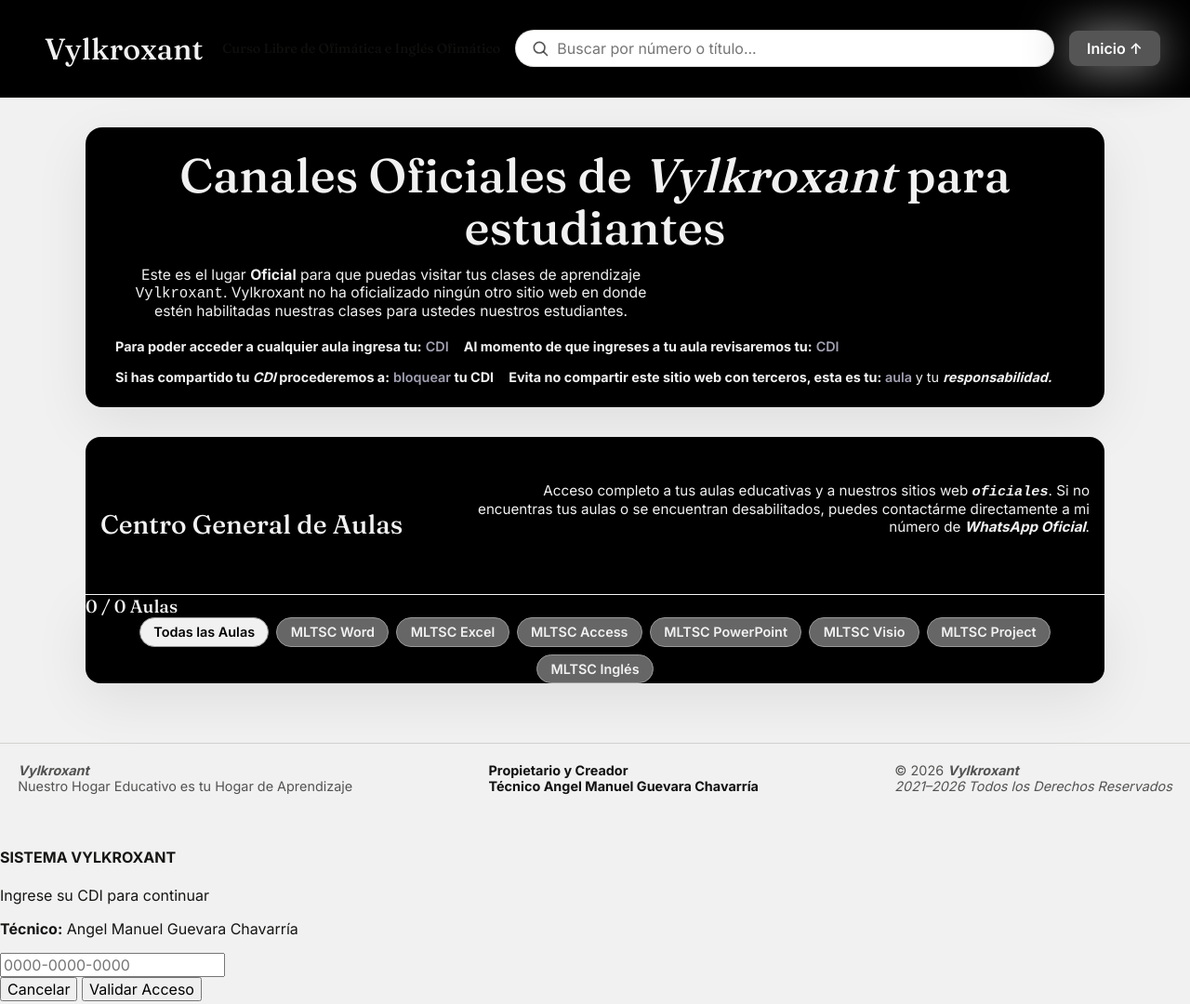
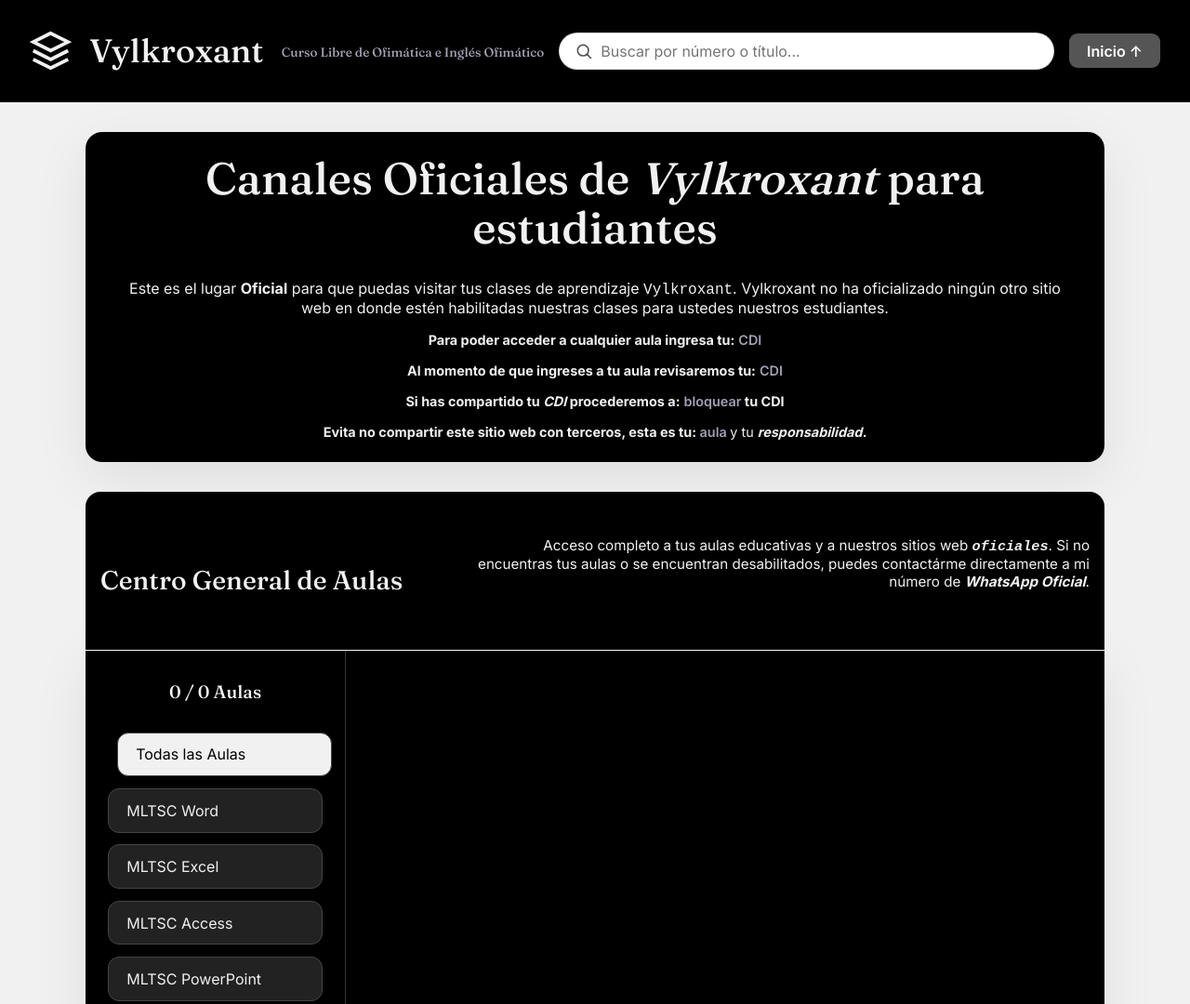
Before and after one commit to Vylkroxant/Centro-de-Enlaces-Vylkroxant, a plain HTML site: page index.html in a window 1280 px wide. Shown: the top 1080 px of the page at 93% size. Drawn offline with nearby package versions, Linux system fonts and the light colour scheme; no server answers.

Commit message:
Update style.css

```diff
--- a/style.css
+++ b/style.css
@@ -1,417 +1,73 @@
-    :root {
-      --bg: #f7f4ef;
-      --paper: #ffffff;
-      --ink: #151514;
-      --muted: rgba(21,21,20,.72);
-      --line: rgba(21,21,20,.14);
-      --brand: #0b4a3f;
-      --radius: 18px;
-      --shadow: 0 18px 60px rgba(10,10,10,.08);
-      --max: 1160px;
-      --h1: clamp(2.1rem, 4vw, 3.3rem);
-      --h2: clamp(1.35rem, 2.2vw, 1.85rem);
-      --p: clamp(.98rem, 1.1vw, 1.05rem);
-      --mono: ui-monospace, SFMono-Regular, Menlo, Monaco, Consolas, "Liberation Mono", "Courier New", monospace;
-    }
-
-    * { box-sizing: border-box; }
-    body {
-      margin: 0;
-      font-family: "Inter", system-ui, -apple-system, Segoe UI, Roboto, Helvetica, Arial, sans-serif;
-      color: var(--ink);
-      background: #f1f1f1;
-      min-height: 100vh;
-      -webkit-font-smoothing: antialiased;
-      -moz-osx-font-smoothing: grayscale;
-    }
-
-    a { color: inherit; text-decoration: none; }
-    button, input { font: inherit; }
-    ::selection { background: rgba(11,74,63,.18); }
-
-    .wrap {
-      max-width: var(--max);
-      margin: 0 auto;
-      padding: 2rem 2rem 2rem;
-    }
-
-    header {
-      position: sticky;
-      top: 0;
-      background: #000;
-      border-bottom: 1px solid var(--line);
-      z-index: 100;
-      padding: 2rem 2rem;
-      display: flex;
-      align-items: center;
-      justify-content: space-between;
-      gap: 1rem;
-      flex-wrap: wrap;
-    }
-
-    .brand {
-      display: flex;
-      align-items: center;
-      gap: 1rem;
-      font-family: "Fraunces", serif;
-      font-weight: 700;
-      font-size: 2rem;
-      color: #f1f1f1;
-      user-select: none;
-    }
-    .brand .sub {
-      font-weight: 400;
-      font-size: 0.9rem;
-      color: var(--muted);
-      margin-left: 0.3rem;
-    }
-
-    .search-field {
-      flex: 1 1 10rem;
-      max-width: 44rem;
-      display: flex;
-      align-items: center;
-      background: #fff;
-      border-radius: 999px;
-      padding: 0.5rem 1rem;
-      border: 1px solid var(--line);
-      box-shadow: 0 4px 12px rgba(0,0,0,0.05);
-    }
-    .search-field input {
-      border: none;
-      outline: none;
-      width: 100%;
-      font-size: 1rem;
-      color: var(--ink);
-      background: transparent;
-      padding-left: 0.5rem;
-    }
-    .search-field svg {
-      width: 20px;
-      height: 20px;
-      stroke: var(--muted);
-      flex-shrink: 0;
-    }
-
-    .btn {
-      background: #555;
-      color: white;
-      border: none;
-      border-radius: 9px;
-      padding: 0.55rem 1.2rem;
-      font-weight: 600;
-      cursor: pointer;
-      box-shadow: 0 1px 50px #999;
-      transition: background-color 0.3s ease;
-      user-select: none;
-    }
-    .btn:hover {
-      background: white;
-      color: var(--ink);
-    }
-    .btn:active {
-      transform: scale(0.97);
-    }
-
-    main {
-      margin-top: 1.4rem;
-    }
-
-    .hero {
-      display: flex;
-      flex-wrap: wrap;
-      gap: 1.5rem;
-      margin-bottom: 2rem;
-    }
-
-    .hero-text {
-      flex: 1 1 480px;
-      background: #000;
-      border-radius: var(--radius);
-      padding: 1.5rem 2rem;
-      box-shadow: var(--shadow);
-      color: #f1f1f1;
-      text-align: center;
-    }
-    .hero-text h2 {
-      font-family: "Fraunces", serif;
-      font-size: var(--h1);
-      margin-top: 0;
-      margin-bottom: 0.8rem;
-      line-height: 1.1;
-    }
-    .hero-text p {
-      font-size: var(--p);
-      color: #f1f1f1;
-      margin-top: 0;
-      margin-bottom: 1.2rem;
-      max-width: 60ch;
-    }
-    .hero-text .meta {
-      display: flex;
-      flex-wrap: wrap;
-      gap: 1rem;
-      font-size: 0.9rem;
-      color: #f1f1f1;
-    }
-    .hero-text .meta span {
-      font-weight: 600;
-      color: #a2a1b3;
-    }
-
-    /*.hero-art {
-      flex: 1 1 32px;
-      min-height: 220px;
-      border-radius: var(--radius);
-      box-shadow: var(--shadow);
-      position: relative;
-      font-size: 4rem;
-      text-align: center;
-      padding: 9rem;
-    }*/
-
-    .section-head {
-      margin: 0 !important;
-      text-align: right;
-      display: flex;
-      position: relative;
-      justify-content: space-between;
-      padding: 3rem 1rem;
-      background-color: #000;
-      border-top-left-radius: 1rem;
-      border-top-right-radius: 1rem;
-    }
-    .section-head h3 {
-      font-family: "Fraunces", serif;
-      font-size: var(--h2);
-      margin-bottom: 0.3rem;
-      color: #f1f1f1;
-      text-align: center;
-    }
-    .section-head p {
-      font-size: 0.95rem;
-      color: #f2f2f2;
-      margin-top: 0;
-      max-width: 70ch;
-    }
-
-    .list {
-      background: #000;
-      border-bottom-right-radius: 1rem;
-      border-bottom-left-radius: 1rem;
-      box-shadow: var(--shadow);
-      border-top: 1px solid #f5f5f5;
-      overflow: hidden;
-    }
-
-    .list-toolbar {
-      display: flex;
-      justify-content: space-evenly;
-      align-items: center;
-      padding: 1rem 1rem;
-      border-bottom: 1px solid #f5f5f5;
-      flex-wrap: wrap;
-      gap: 1rem;
-    }
-
-    .stats {
-      font-family: "Fraunces", serif;
-      font-size: 1.2rem;
-      color: #f5f5f5;
-      font-weight: bold;
-    }
-
-    .chips {
-      display: flex;
-      gap: 0.5rem;
-      flex-wrap: wrap;
-      justify-content: center;
-    }
-    .chip {
-      background: #666;
-      border: 1px solid #999;
-      border-radius: 999px;
-      padding: 0.4rem 0.9rem;
-      font-size: 0.9rem;
-      font-weight: 600;
-      cursor: pointer;
-      user-select: none;
-      color: #f1f1f1;
-      transition: background-color 0.3s ease, border-color 0.3s ease;
-    }
-    .chip[aria-pressed="true"] {
-      background: #f1f1f1;
-      color: #000;
-      border-color: #999;
-    }
-    .chip:hover {
-      background: #111;
-      color: #f1f1f1;
-    }
-
-    .topics {
-      max-height: 600px;
-      overflow-y: auto;
-    }
-
-    .topic {
-      display: grid;
-      grid-template-columns: 60px 1fr 1fr;
-      gap: 1rem;
-      padding: 0.9rem 1rem;
-      border-bottom: 1px solid #555;
-      align-items: center;
-    }
-    .topic:last-child {
-      border-bottom: none;
-    }
-
-    .no {
-      font-family: var(--mono);
-      font-weight: 700;
-      font-size: 1rem;
-      color: #999;
-      user-select: none;
-    }
-
-    .title strong {
-      font-size: 1rem;
-      color: #f1f1f1;
-      display: block;
-      margin-bottom: 0.15rem;
-    }
-    .title span {
-      font-size: 0.9rem;
-      color: #888;
-      display: block;
-    }
-
-    .actions {
-      display: flex;
-      gap: 0.6rem;
-      justify-content: flex-end;
-      flex-wrap: wrap;
-    }
-
-    .link {
-      display: flex;
-      align-items: center;
-      gap: 0.4rem;
-      padding: 0.4rem 0.7rem;
-      border-radius: 12px;
-      border: 1px solid #999;
-      background: #777;
-      font-family: var(--mono);
-      font-size: 0.85rem;
-      color: #111;
-      cursor: pointer;
-      user-select: text;
-      max-width: 180px;
-      overflow: hidden;
-      text-overflow: ellipsis;
-      white-space: nowrap;
-      text-decoration: none;
-      transition: background-color 0.3s ease, border-color 0.3s ease;
-    }
-    .link:hover {
-      background: #f1f1f1;
-      border-color: #999;
-    }
-    .link svg {
-      width: 18px;
-      height: 18px;
-      stroke: var(--brand);
-      flex-shrink: 0;
-    }
-
-    .copy {
-      background: #555;
-      border: 1px solid #999;
-      border-radius: 12px;
-      padding: 0.4rem 0.7rem;
-      font-size: 0.85rem;
-      font-weight: 600;
-      color: #f1f1f1;
-      cursor: pointer;
-      user-select: none;
-      display: flex;
-      align-items: center;
-      gap: 0.3rem;
-      transition: background-color 0.3s ease, border-color 0.3s ease;
-    }
-    .copy:hover {
-      background: #111;
-      color: white;
-      border-color: #999;
-    }
-    .copy svg {
-      width: 18px;
-      height: 18px;
-      stroke: currentColor;
-    }
-
-    footer {
-      margin-top: 2rem;
-      padding: 1.2rem 1.2rem 2.3rem;
-      border-top: 1px solid var(--line);
-      color: var(--muted);
-      font-size: 0.9rem;
-      display: flex;
-      justify-content: space-between;
-      flex-wrap: wrap;
-      gap: 1rem;
-    }
-    footer .owner {
-      font-weight: 700;
-      color: #111;
-    }
-
-    @media (max-width: 920px) {
-      .hero {
-        flex-direction: column;
-      }
-      .hero-art {
-        min-height: 180px;
-      }
-      .topic {
-        grid-template-columns: 50px 1fr 1fr;
-      }
-      .link {
-        max-width: 140px;
-      }
-    }
-    @media (max-width: 520px) {
-      header {
-        justify-content: center;
-        gap: 0.8rem;
-      }
-      .search-field {
-        max-width: 100%;
-      }
-      .topic {
-        grid-template-columns: 40px 1fr 1fr;
-        padding: 0.7rem 0.8rem;
-      }
-      .link {
-        max-width: 100px;
-        font-size: 0.8rem;
-      }
-      .copy {
-        font-size: 0.8rem;
-        padding: 0.3rem 0.6rem;
-      }
-    }
-
-    .topics::-webkit-scrollbar {
-  width: 10px;
-}
-
-.topics::-webkit-scrollbar-track {
-  background: #000;
-  border-radius: 12px;
-}
-
-.topics::-webkit-scrollbar-thumb {
-  background-color: #555;
-  border-radius: 12px;
-}
+:root {--bg: #f7f4ef;--paper: #ffffff;--ink: #151514;--muted: rgba(21,21,20,.72);--line: rgba(21,21,20,.14);--brand: #0b4a3f;--radius: 18px;--shadow: 0 18px 60px rgba(10,10,10,.08);--max: 1160px;--h1: clamp(2.1rem, 4vw, 3.3rem);--h2: clamp(1.35rem, 2.2vw, 1.85rem);--p: clamp(.98rem, 1.1vw, 1.05rem);--mono: ui-monospace, SFMono-Regular, Menlo, Monaco, Consolas, "Liberation Mono", "Courier New", monospace;}
+* { box-sizing: border-box; }
+body {margin: 0;font-family: "Inter", system-ui, -apple-system, Segoe UI, Roboto, Helvetica, Arial, sans-serif;color: var(--ink);background: #f1f1f1;min-height: 100vh;-webkit-font-smoothing: antialiased;-moz-osx-font-smoothing: grayscale;}
+a { color: inherit; text-decoration: none; }
+button, input { font: inherit; }
+::selection { background: rgba(11,74,63,.18); }
+.wrap {max-width: var(--max);margin: 0 auto;padding: 2rem 2rem 2rem;}
+header {position: sticky;top: 0;background: #000;border-bottom: 1px solid var(--line);z-index: 100;padding: 2rem 2rem;display: flex;align-items: center;justify-content: space-between;gap: 1rem;flex-wrap: wrap;}
+.brand {display: flex;align-items: center;gap: 1.2rem;font-family: "Fraunces", serif;font-weight: 700;font-size: 2.2rem;color: #f1f1f1;user-select: none;}
+.brand-icon-wrapper {width: 45px;height: 45px;background: none;border-radius: 12px;display: flex;align-items: center;justify-content: center;flex-shrink: 0;transition: transform 0.3s ease;}
+.brand .sub {display: block;font-weight: 400;font-size: 0.85rem;color: #a2a1b3;margin-top: 0.2rem;line-height: 1.2;}
+.search-field {flex: 1 1 10rem;max-width: 44rem;display: flex;align-items: center;background: #fff;border-radius: 999px;padding: 0.5rem 1rem;border: 1px solid var(--line);box-shadow: 0 4px 12px rgba(0,0,0,0.05);}
+.search-field input {border: none;outline: none;width: 100%;font-size: 1rem;color: var(--ink);background: transparent;padding-left: 0.5rem;}
+.search-field svg {width: 20px;height: 20px;stroke: var(--muted);flex-shrink: 0;}
+.btn {background: #555;color: white;border: none;border-radius: 9px;padding: 0.55rem 1.2rem;font-weight: 600;cursor: pointer;transition: background-color 0.3s ease;user-select: none;}
+.btn:hover {background: white;color: var(--ink);}
+.btn:active {transform: scale(0.97);}
+main {margin-top: 1.4rem;}
+.hero {display: flex;flex-wrap: wrap;gap: 1.5rem;margin-bottom: 2rem;}
+.hero-text {flex: 1 1 480px;background: #000;border-radius: var(--radius);padding: 1.5rem 2rem;box-shadow: var(--shadow);color: #f1f1f1;display: flex;flex-direction: column;}
+.hero-text h2 {text-align: center;font-family: "Fraunces", serif;font-size: 3rem;margin-top: 0;margin-bottom: 0.8rem;line-height: 1.1;}
+.hero-text p {text-align: center;font-size: 1rem;color: #f1f1f1;}
+.hero-text .meta {display: grid;flex-direction: column;justify-items: center;gap: 1rem;font-size: 0.9rem;color: #f1f1f1;}
+.hero-text .meta span {font-weight: 600;color: #a2a1b3;}
+/*.hero-art {flex: 1 1 32px;min-height: 220px;border-radius: var(--radius);box-shadow: var(--shadow);position: relative;font-size: 4rem;text-align: center;padding: 9rem;}*/
+.section-head {margin: 0 !important;text-align: right;display: flex;position: relative;justify-content: space-between;padding: 3rem 1rem;background-color: #000;border-top-left-radius: 1rem;border-top-right-radius: 1rem;}
+.section-head h3 {font-family: "Fraunces", serif;font-size: var(--h2);margin-bottom: 0.3rem;color: #f1f1f1;text-align: center;}
+.section-head p {font-size: 0.95rem;color: #f2f2f2;margin-top: 0;max-width: 70ch;}
+.list {background: #000;border-bottom-right-radius: 1rem;border-bottom-left-radius: 1rem;box-shadow: var(--shadow);border-top: 1px solid #f5f5f5;overflow: hidden;}
+.list-container {display: grid;grid-template-columns: 280px 1fr;background: #000;min-height: 600px;}
+.sidebar {padding: 2rem 1.5rem;border-right: 1px solid #333;display: flex;flex-direction: column;gap: 2rem;}
+.list-toolbar {display: flex;justify-content: space-evenly;align-items: center;padding: 1rem 1rem;border-bottom: 1px solid #f5f5f5;flex-wrap: wrap;gap: 1rem;}
+.stats {font-family: "Fraunces", serif;font-size: 1.2rem;color: #f5f5f5;font-weight: bold;text-align: center;}
+.chips {display: flex;flex-direction: column;gap: 0.8rem;}
+.chip {width: 100%;text-align: left;background: #222;border: 1px solid #444;color: #f1f1f1;padding: 0.8rem 1.2rem;border-radius: 12px;transition: 0.3s all ease;}
+.chip[aria-pressed="true"] {background: #f1f1f1;color: #000;transform: translateX(10px);}
+.chip:hover {background: #111;color: #f1f1f1;}
+.topics {max-height: 700px;overflow-y: auto;padding: 1rem;}
+.topic {display: grid;grid-template-columns: 60px 1fr 1fr;gap: 1rem;padding: 0.9rem 1rem;border-bottom: 1px solid #555;align-items: center;}
+.topic:last-child {border-bottom: none;}
+.no {font-family: var(--mono);font-weight: 700;font-size: 1rem;color: #999;user-select: none;}
+.title strong {font-size: 1rem;color: #f1f1f1;display: block;margin-bottom: 0.15rem;}
+.title span {font-size: 0.9rem;color: #888;display: block;}
+.actions {display: flex;gap: 0.6rem;justify-content: flex-end;flex-wrap: wrap;}
+.link {display: flex;align-items: center;gap: 0.4rem;padding: 0.4rem 0.7rem;border-radius: 12px;border: 1px solid #999;background: #777;font-family: var(--mono);font-size: 0.85rem;color: #111;cursor: pointer;user-select: text;max-width: 180px;overflow: hidden;text-overflow: ellipsis;white-space: nowrap;text-decoration: none;transition: background-color 0.3s ease, border-color 0.3s ease;}
+.link:hover {background: #f1f1f1;border-color: #999;}
+.link svg {width: 18px;height: 18px;stroke: var(--brand);flex-shrink: 0;}
+.copy {background: #555;border: 1px solid #999;border-radius: 12px;padding: 0.4rem 0.7rem;font-size: 0.85rem;font-weight: 600;color: #f1f1f1;cursor: pointer;user-select: none;display: flex;align-items: center;gap: 0.3rem;transition: background-color 0.3s ease, border-color 0.3s ease;}
+.copy:hover {background: #111;color: white;border-color: #999;}
+.copy svg {width: 18px;height: 18px;stroke: currentColor;}
+footer {width: 100vw;position: relative;left: 50%;right: 50%;margin-left: -50vw;margin-right: -50vw;background-color: #000;color: #e0e0e0;padding: 3rem 1rem;border-top: 1px solid #333;display: flex;flex-direction: column;align-items: center;text-align: center;gap: 1.2rem;}
+footer div {color: #e0e0e0;}
+footer strong {color: #ffffff;}
+footer .owner {font-weight: 700;color: #a2a1b3;}
+footer em {font-style: italic;color: #b0b0b0;}
+.topics::-webkit-scrollbar {width: 10px;}
+.topics::-webkit-scrollbar-track {background: #000;border-radius: 12px;}
+.topics::-webkit-scrollbar-thumb {background-color: #555;border-radius: 12px;}
+.link-btn-masacre {background: #000;color: #fff;border: 1px solid #333;padding: 12px 24px;font-family: 'Inter', sans-serif;font-weight: 600;font-size: 0.9rem;text-transform: uppercase;letter-spacing: 1px;cursor: pointer;border-radius: 8px;transition: all 0.3s cubic-bezier(0.4, 0, 0.2, 1);display: flex;align-items: center;justify-content: center;width: 100%;position: relative;overflow: hidden;}
+.link-btn-masacre:hover {background: #111;border-color: #fff;box-shadow: 0 0 15px rgba(255, 255, 255, 0.1);transform: translateY(-2px);}
+.link-btn-masacre:active {transform: translateY(0);background: #000;}
+.link-btn-masacre:disabled {opacity: 0.5;cursor: not-allowed;filter: grayscale(1);}
+.modal-overlay {position: fixed;top: 0; left: 0;width: 100%; height: 100%;background: rgba(0, 0, 0, 0.85);display: none;align-items: center;justify-content: center;z-index: 1000;backdrop-filter: blur(5px);}
+.modal-content {background: #111;border: 1px solid #333;padding: 2rem;border-radius: 12px;width: 90%;max-width: 400px;text-align: center;box-shadow: 0 20px 50px rgba(0,0,0,0.5);}
+.modal-content h4 {color: #fff;margin-bottom: 0.5rem;font-family: 'Fraunces', serif;letter-spacing: 1px;}
+.modal-content p {color: #888;font-size: 0.9rem;margin-bottom: 1.5rem;}
+.modal-input {width: 100%;background: #000;border: 1px solid #444;color: #fff;padding: 12px;border-radius: 8px;margin-bottom: 1.5rem;text-align: center;font-family: var(--mono);outline: none;}
+.modal-input:focus {border-color: #fff;}
+.modal-actions {display: flex;gap: 1rem;}
+.modal-btn {flex: 1;padding: 10px;border-radius: 6px;cursor: pointer;font-weight: 600;transition: 0.3s;}
+.btn-confirm {background: #fff;color: #000;border: none;}
+.btn-cancel {background: transparent;color: #666;border: 1px solid #333;}
+.btn-cancel:hover {color: #fff;border-color: #666;}
```
